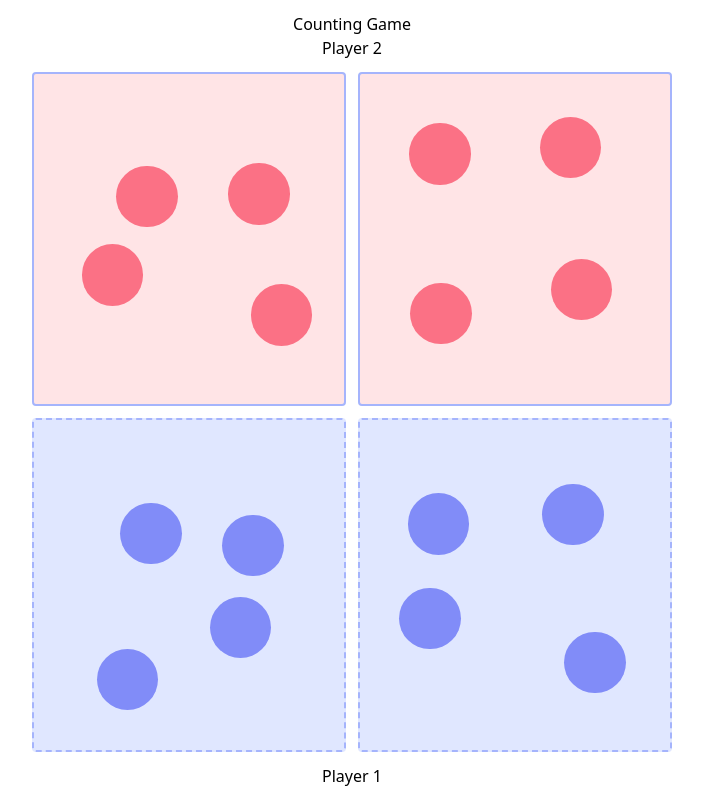
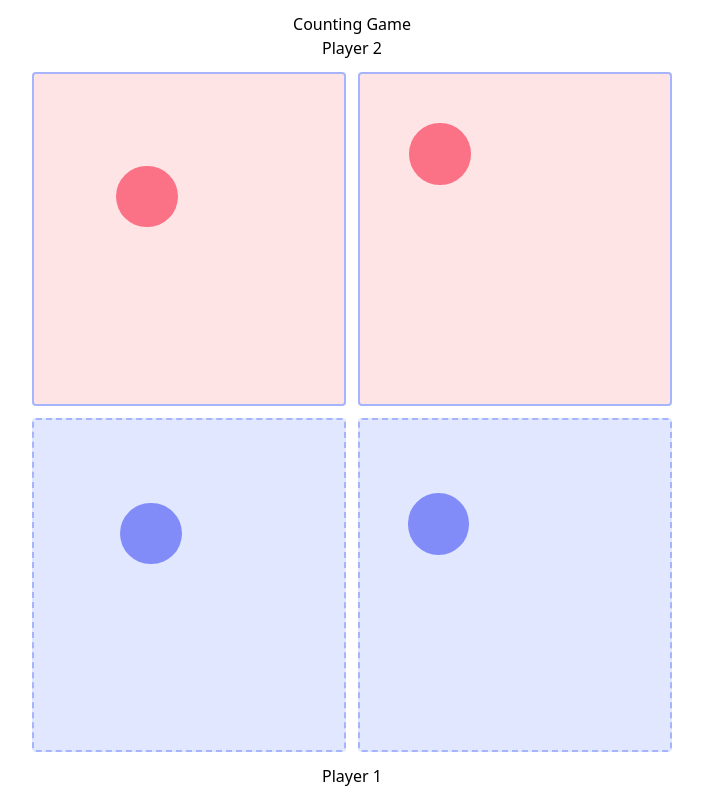
Before and after one commit to ej-shafran/count-up, a React (Vite) app: page / in a window 1280 px wide. Shown: the whole page, without its empty margins (288-991 px from the left). Built offline with nearby package versions, Linux system fonts and the light colour scheme; what tailwindcss-animated would draw is missing.

Commit message:
feat: add finger removal animation

```diff
--- a/src/components/Finger.tsx
+++ b/src/components/Finger.tsx
@@ -1,15 +1,39 @@
 import clsx from "clsx";
 import * as game from "../game";
-import { useState } from "react";
+import { useEffect, useState } from "react";
 
 const FINGER_SIZE = 50;
+const ANIMATION_TIMEOUT = 500;
 
 export interface FingerProps {
+  isFilled: boolean;
   playerIndex: game.PlayerIndex;
 }
 
-export function Finger({ playerIndex }: FingerProps) {
+export function Finger({ playerIndex, isFilled: isFilledBase }: FingerProps) {
   const [offset] = useState(() => [Math.random(), Math.random()]);
+
+  const [isFilled, setIsFilled] = useState(isFilledBase);
+
+  useEffect(() => {
+    // If the finger got filled up,
+    // we want to show it with no delay
+    if (isFilledBase) {
+      setIsFilled(true);
+      return;
+    }
+
+    // If it got removed, we want to show a jump-out animation
+    const timer = setTimeout(() => {
+      setIsFilled(isFilledBase);
+    }, ANIMATION_TIMEOUT);
+
+    return () => {
+      clearTimeout(timer);
+    };
+  }, [isFilledBase]);
+
+  if (!isFilled) return null;
 
   return (
     <div
@@ -20,9 +44,10 @@ export function Finger({ playerIndex }: FingerProps) {
           .join(" "),
       }}
       className={clsx(
-        "relative aspect-square animate-jump rounded-[50%]",
+        "relative aspect-square rounded-[50%]",
+        isFilledBase ? "animate-jump" : "animate-jump-out",
         playerIndex === 1 ? "bg-playerTwo-400" : "bg-playerOne-400",
       )}
-    ></div>
+    />
   );
 }
```
